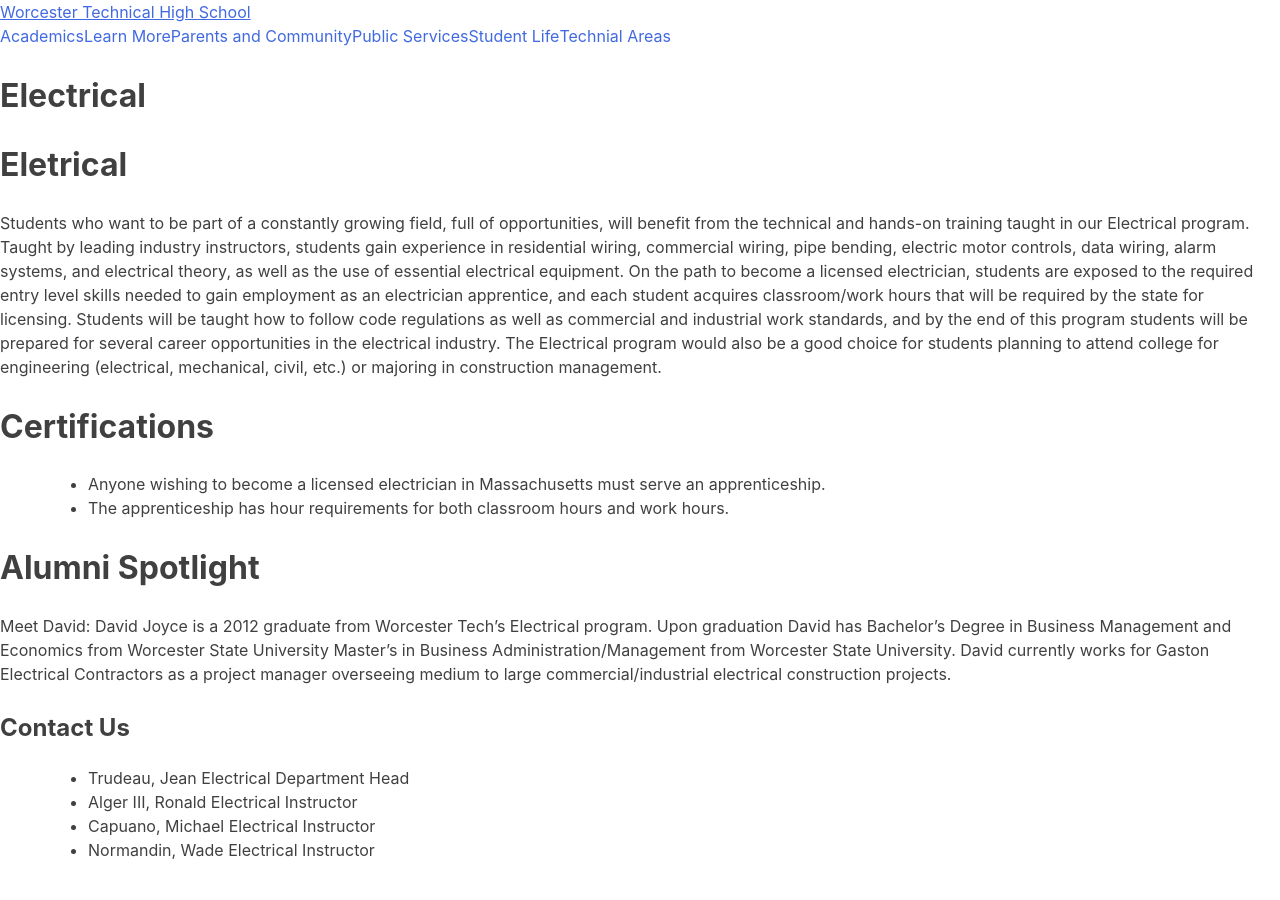
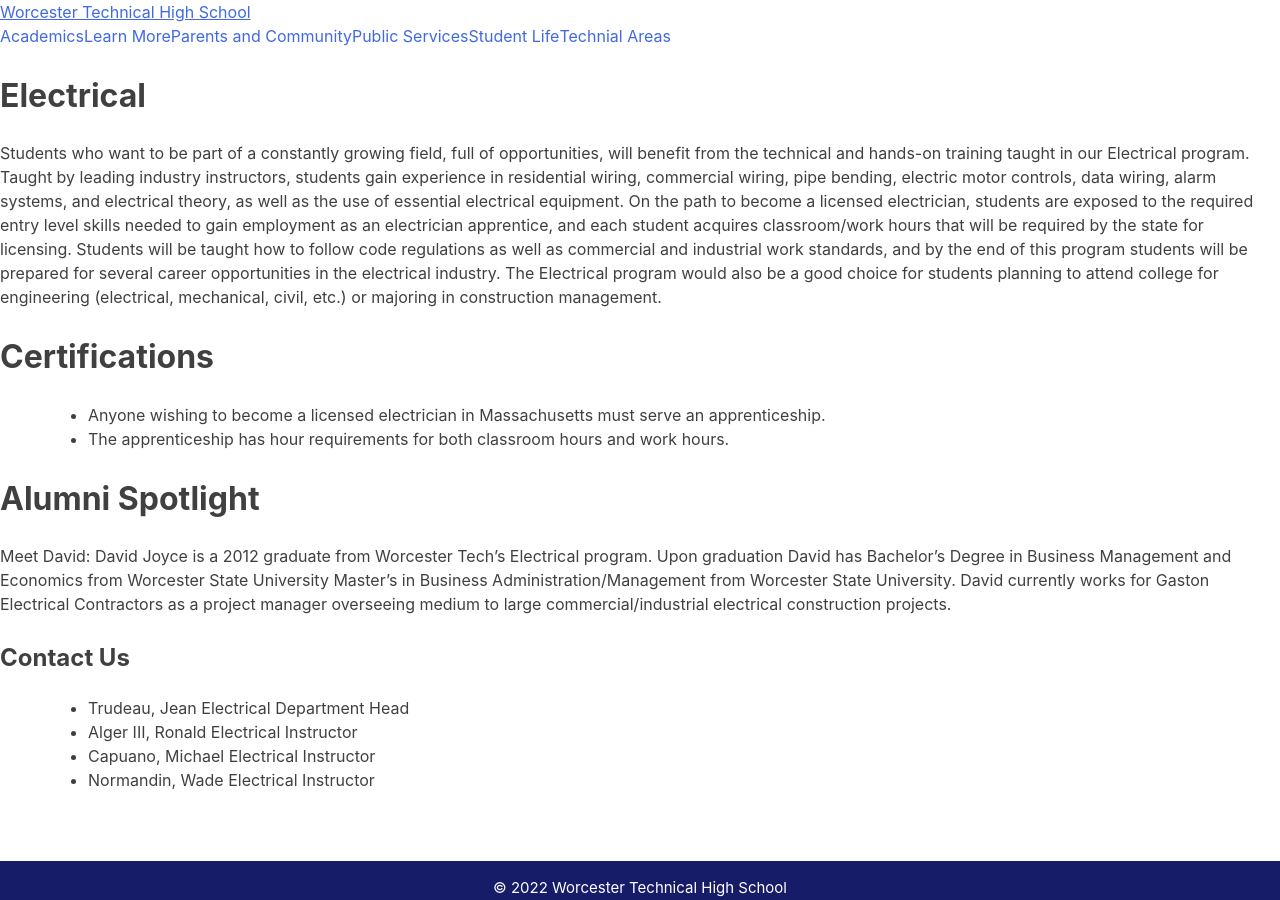
Before and after one commit to worcestertechnicalhighschool/techhigh.us, a Jekyll site: the page built from _construction_academy/electrical.md, in a window 1280 px wide and 900 px high. Built offline with Jekyll 4.4.1, drawn with Linux system fonts in a browser that asks for light colours.

Commit message:
got rid of extra title in Electrical page in construction folder.

```diff
--- a/_construction_academy/electrical.md
+++ b/_construction_academy/electrical.md
@@ -3,7 +3,6 @@
 title: Electrical
 date: 2022-10-25
 ---
-# Eletrical
 
 Students who want to be part of a constantly growing field, full of opportunities, will benefit from the technical and hands-on training taught in our Electrical program.  Taught by leading industry instructors, students gain experience in residential wiring, commercial wiring, pipe bending, electric motor controls, data wiring, alarm systems, and electrical theory, as well as the use of essential electrical equipment. On the path to become a licensed electrician, students are exposed to the required entry level skills needed to gain employment as an electrician apprentice, and each student acquires classroom/work hours that will be required by the state for licensing. Students will be taught how to follow code regulations as well as commercial and industrial work standards, and by the end of this program students will be prepared for several career opportunities in the electrical industry. The Electrical program would also be a good choice for students planning to attend college for engineering (electrical, mechanical, civil, etc.) or majoring in construction management.
 
```
